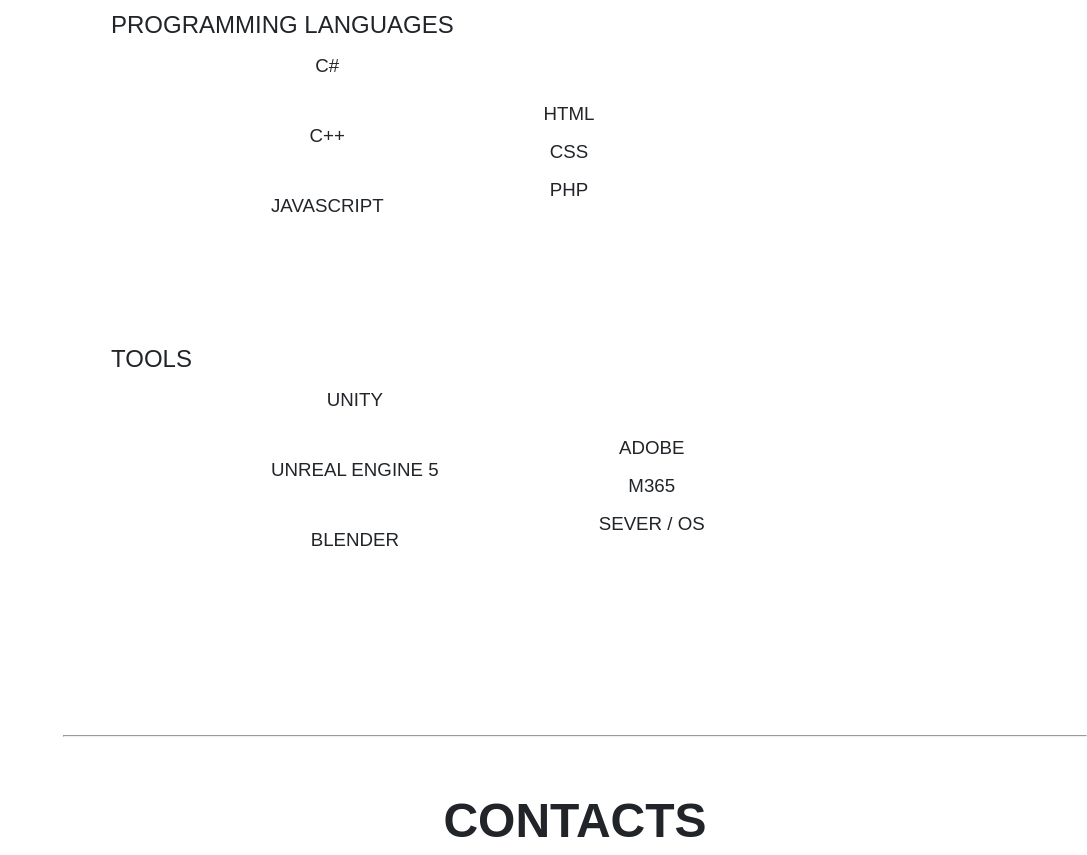
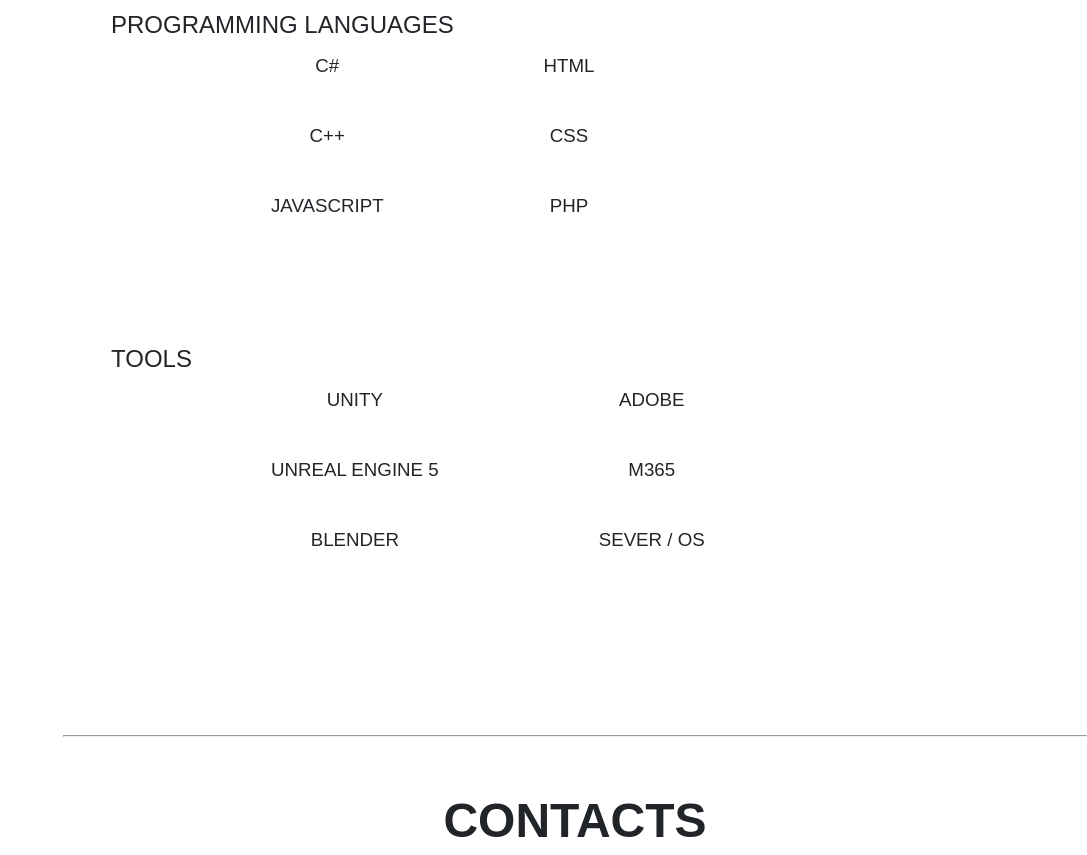
Before and after one commit to Junski1/Junski1.github.io, a plain HTML site: page index.html in a window 1280 px wide. Shown: the part 3620-4475 px from the top of the page, without its empty margins (193-1280 px from the left). Drawn offline with Linux system fonts and the light colour scheme.

Commit message:
Update index.html

```diff
--- a/index.html
+++ b/index.html
@@ -236,9 +236,9 @@
                                 <h3 class="subheading mb3">JavaScript</h3>
                             </div>
                             <div class="skill-holder flex column">
-                                <h3 class="subheading mb1">HTML</h3>
-                                <h3 class="subheading mb1">CSS</h3>
-                                <h3 class="subheading mb1">PHP</h3>
+                                <h3 class="subheading mb3">HTML</h3>
+                                <h3 class="subheading mb3">CSS</h3>
+                                <h3 class="subheading mb3">PHP</h3>
                             </div>
                         </div>
                         <h2 class="subheading mb1">Tools</h2>
@@ -249,9 +249,9 @@
                                 <h3 class="subheading mb3">Blender</h3>
                             </div>
                             <div class="skill-holder flex column">
-                                <h3 class="subheading mb1">Adobe</h3>
-                                <h3 class="subheading mb1">m365</h3>
-                                <h3 class="subheading mb1">Sever / OS</h3>
+                                <h3 class="subheading mb3">Adobe</h3>
+                                <h3 class="subheading mb3">m365</h3>
+                                <h3 class="subheading mb3">Sever / OS</h3>
                             </div>
                         </div>
                     </div>
```
